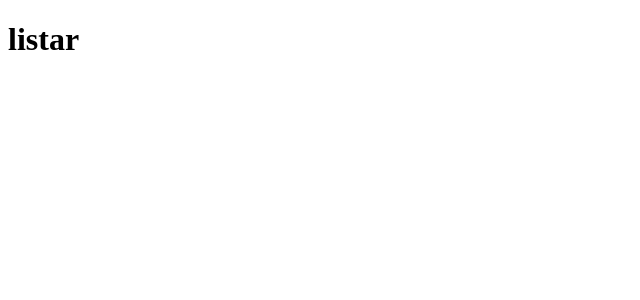
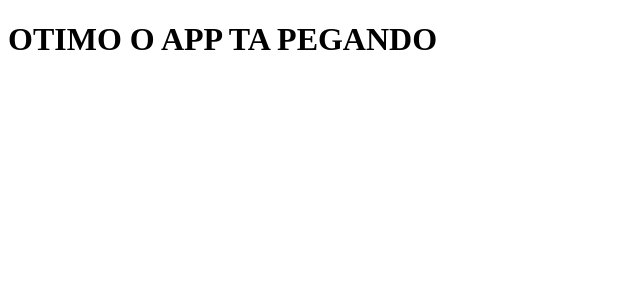
Before and after one commit to SergioEvando23/pokedex, a React (Create React App) app: page / in a window 1280 px wide. Shown: the top 300 px of the page, without its empty margins (0-640 px from the left). Built offline with nearby package versions, Linux system fonts and the light colour scheme.

Commit message:
testando app.js e adicionando axios ao projeto

```diff
--- a/package.json
+++ b/package.json
@@ -36,6 +36,7 @@
     ]
   },
   "devDependencies": {
+    "axios": "^0.21.0",
     "request": "^2.88.2"
   }
 }
--- a/src/App.js
+++ b/src/App.js
@@ -3,7 +3,7 @@
 function App() {
   return (
     <div>
-      <h1> listar </h1>
+      <h1> OTIMO O APP TA PEGANDO  </h1>
     </div>
   );
 }
```
Also changed, not shown: src/api.js (added), 1 other file (tests, documents, lock files or other folders).
